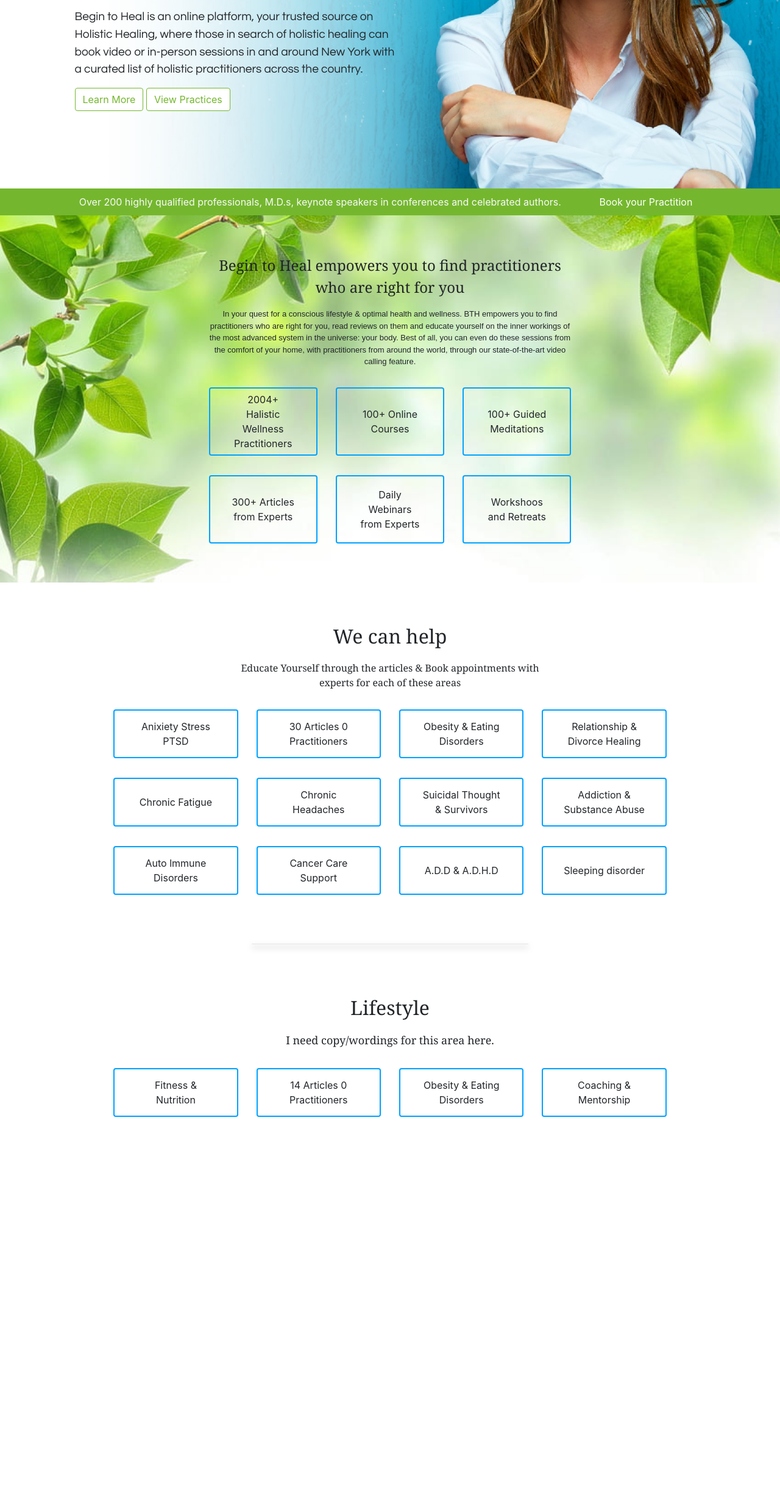
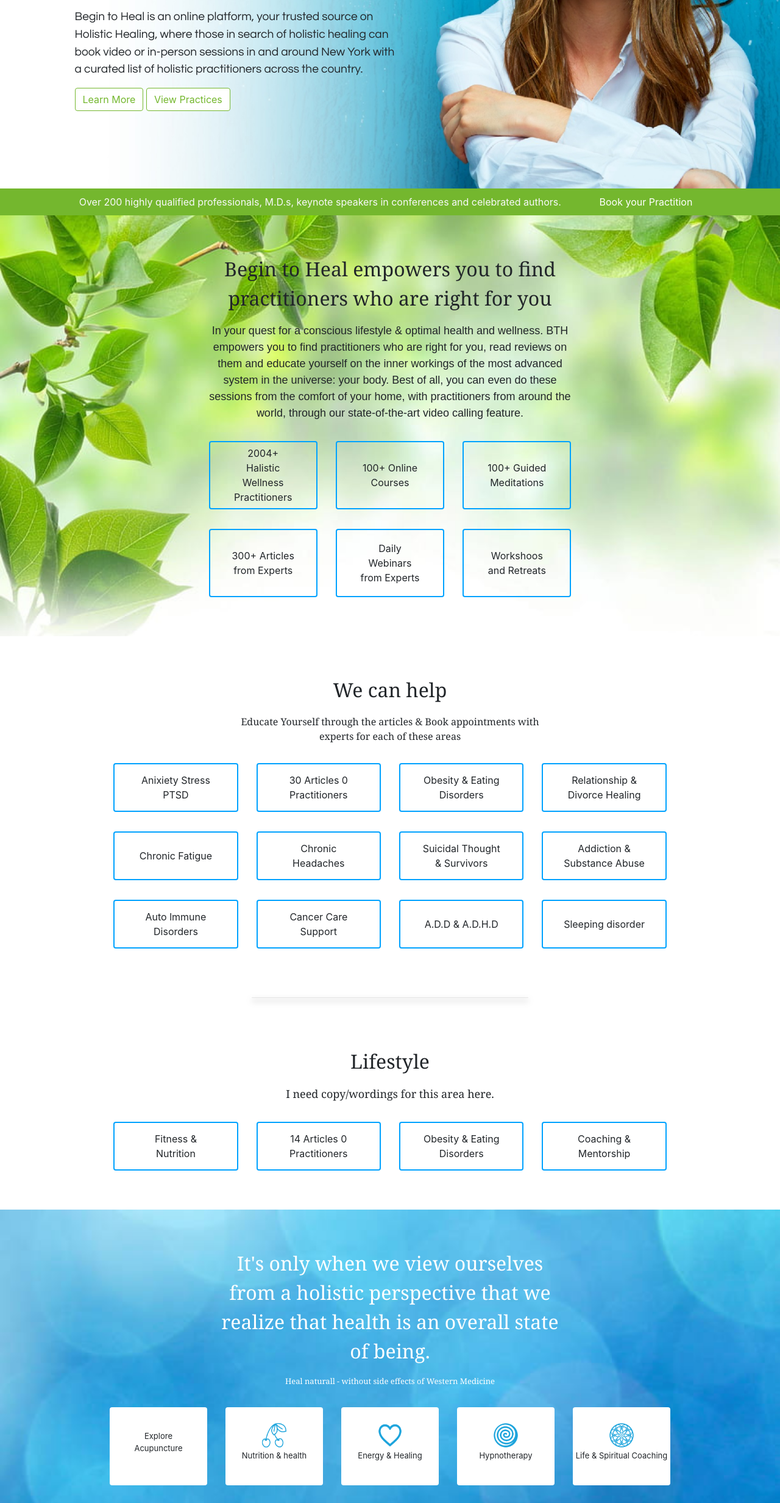
Before and after one commit to Yogesh-S-Gaikwad/begin-to-heall, a plain HTML site: page index.html in a window 1280 px wide. Shown: the part 290-2754 px from the top of the page at 61% size. Before the commit the page ends 2185 px from the top, so only its background shows below. Drawn offline with nearby package versions, Linux system fonts and the light colour scheme.

Commit message:
add-page

```diff
--- a/index.html
+++ b/index.html
@@ -16,7 +16,7 @@
     <nav class="navbar navbar-expand-lg navbar-light bg-white">
       <div class="container-fluid">
         <button
-          class="navbar-toggler "
+          class="navbar-toggler"
           type="button"
           data-bs-toggle="collapse"
           data-bs-target="#navbarSupportedContent"
@@ -101,22 +101,21 @@
     </section>
     <section id="page2" class="container-fluid">
       <div class="container mx-auto page-2-text">
-
-          <p class="page2-heading"
-            style="font-size: x-large; font-family: georgia; padding-top: 4rem"
-          >
-            Begin to Heal empowers you to find practitioners who are right for
-            you
-          </p>
-          <p class="page2-para" style="font-family: arial; font-size:small;">
-            In your quest for a conscious lifestyle & optimal health and
-            wellness. BTH empowers you to find practitioners who are right for
-            you, read reviews on them and educate yourself on the inner workings
-            of the most advanced system in the universe: your body. Best of all,
-            you can even do these sessions from the comfort of your home, with
-            practitioners from around the world, through our state-of-the-art
-            video calling feature.
-          </p>
+        <p
+          class="page2-heading"
+          style="font-size: xx-large; font-family: georgia; padding-top: 4rem"
+        >
+          Begin to Heal empowers you to find practitioners who are right for you
+        </p>
+        <p class="page2-para" style="font-family: arial; font-size: large">
+          In your quest for a conscious lifestyle & optimal health and wellness.
+          BTH empowers you to find practitioners who are right for you, read
+          reviews on them and educate yourself on the inner workings of the most
+          advanced system in the universe: your body. Best of all, you can even
+          do these sessions from the comfort of your home, with practitioners
+          from around the world, through our state-of-the-art video calling
+          feature.
+        </p>
 
         <div id="options" class="row pb-5">
           <div class="col-sm-12 col-md-6 col-lg-4">
@@ -142,8 +141,9 @@
     </section>
     <section id="page3" class="container-fluid">
       <div class="container w-75 mx-auto page-3-text">
-        <div class="text-center ">
-          <p class="page3-heading"
+        <div class="text-center">
+          <p
+            class="page3-heading"
             style="font-size: xx-large; font-family: georgia; padding-top: 4rem"
           >
             We can help
@@ -221,6 +221,93 @@
         </div>
       </div>
     </section>
+    <section id="page4" class="container-fluid">
+      <div class="container mx-auto">
+        <p
+          class="page4-heading page-4-text mx-auto"
+          style="font-size: xx-large; font-family: georgia; padding-top: 4rem"
+        >
+          It's only when we view ourselves from a holistic perspective that we
+          realize that health is an overall state of being.
+        </p>
+        <p
+          class="page-4-text mx-auto"
+          style="font-family: georgia; font-size: small"
+        >
+          Heal naturall - without side effects of Western Medicine
+        </p>
+
+        <div id="options" class="row pb-5">
+
+          <div class="col-lg-1 col-sm-hide"></div>
+
+          <div class="col-sm-6 col-md-4 col-lg-2">
+            <div class="page4-option">
+              <div class="mt-1"></div>
+              <p>Explore <br>Acupuncture</p>
+            </div>
+          </div>
+          <div class="col-sm-6 col-md-4 col-lg-2">
+            <div class="page4-option">
+              <img src="img/1.png" alt="" style="width: 3rem; height: 3rem" />
+              <p style="font-size: small">Nutrition & health</p>
+            </div>
+          </div>
+          <div class="col-sm-6 col-md-4 col-lg-2">
+            <div class="page4-option">
+              <img src="img/2.png" alt="" style="width: 3rem; height: 3rem" />
+              <p>Energy & Healing</p>
+            </div>
+          </div>
+          <div class="col-sm-6 col-md-4 col-lg-2">
+            <div class="page4-option card">
+              <img src="img/3.png" alt="" style="width: 3rem; height: 3rem" />
+              <p>Hypnotherapy</p>
+            </div>
+          </div>
+          <div class="col-sm-6 col-md-4 col-lg-2">
+            <div class="page4-option">
+              <img src="img/4.png" alt="" style="width: 3rem; height: 3rem" />
+              <p>Life & Spiritual Coaching</p>
+            </div>
+          </div>
+
+          <div class="col-lg-1 col-sm-hide"></div>
+          <div class="col-lg-1 col-sm-hide"></div>
+
+          <div class="col-sm-6 col-md-4 col-lg-2">
+            <div class="page4-option">
+              <img src="img/10.png" alt="" style="width: 3rem; height: 3rem" />
+              <p>Holistic Psychotherapy</p>
+            </div>
+          </div>
+          <div class="col-sm-6 col-md-4 col-lg-2">
+            <div class="page4-option ">
+              <img src="img/5.png" alt="" style="width: 3rem; height: 3rem" />
+              <p>Integrative & Functional Medicine</p>
+            </div>
+          </div>
+          <div class="col-sm-6 col-md-4 col-lg-2">
+            <div class="page4-option">
+              <img src="img/7.png" alt="" style="width: 3rem; height: 3rem" />
+              <p>Naturopathy</p>
+            </div>
+          </div>
+          <div class="col-sm-6 col-md-4 col-lg-2">
+            <div class="page4-option">
+              <img src="img/8.png" alt="" style="width: 3rem; height: 3rem" /
+              <p>Homeopathy & Ayurveda</p>
+            </div>
+          </div>
+          <div class="col-sm-6 col-md-4 col-lg-2">
+            <div class="page4-option">
+              <img src="img/9.png" alt="" style="width: 3rem; height: 3rem" /
+              <p>Yoga</p>
+            </div>
+          </div>
+        </div>
+      </div>
+    </section>
 
     <script
       src="https://cdn.jsdelivr.net/npm/bootstrap@5.3.0/dist/js/bootstrap.bundle.min.js"
--- a/style.css
+++ b/style.css
@@ -161,6 +161,7 @@
         width: 100%;
     }
     .page2-para{
+        font-size: small !important;
         text-align: justify;
     }
     .page2-heading{
@@ -210,3 +211,62 @@
 .shadow-hr {
     box-shadow: 0px 5px 10px rgba(0, 0, 0,0.5);
 }
+
+/* page4 */
+#page4{
+    background-image: url(img/blue.jpg);
+    width: 100%;
+    background-size: cover;
+}
+
+.page4-option{
+    border: 2px solid transparent;
+    margin-top: 1rem;
+    margin-bottom: 1rem;
+    border-radius: 4px;
+
+    width: auto;
+    height: 8rem;
+    text-align: center;
+    display: flex;
+    flex-direction: column;
+    justify-content: center;
+    align-items: center;
+    font-size: small;
+    background-color: white;
+
+  }
+
+.page4-option:hover{
+    color: white;
+    background-color:rgb(0, 162, 255);
+    margin: 0;
+    height:10rem ;
+    text-align: center ;
+
+}
+.page-4-text{
+    width: 50%;
+    text-align: center;
+    color: white;
+
+}
+
+@media (max-width: 768px){
+    .col-sm-hide{
+        display: none;
+    }
+}
+@media (max-width: 767px) {
+    .page-4-text{
+        width: 100%;
+    }
+    .page4-para{
+        font-size: small !important;
+        text-align: justify;
+    }
+    .page4-heading{
+        padding-top: 0% !important;
+        font-size: large !important;
+    }
+  }
```
Also changed, not shown: img/1.png (added), img/10.png (added), img/2.png (added), img/3.png (added), img/4.png (added), img/5.png (added), img/7.png (added), img/8.png (added), img/9.png (added), img/blue.jpg (added).
